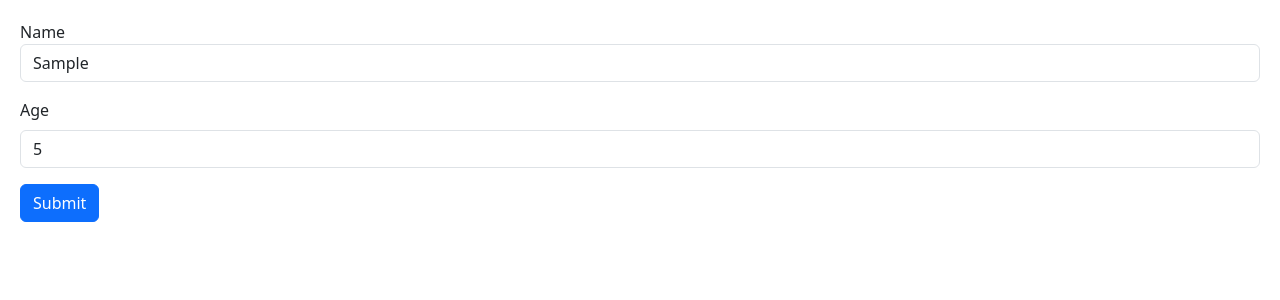
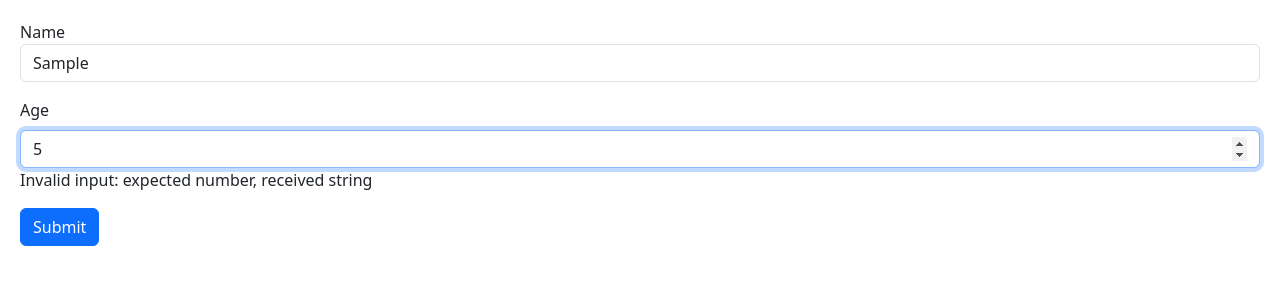
Before and after one commit to 9vmfrhx9bp-gif/react-project, a React (Vite) app in the folder react-app/: page / in a window 1280 px wide. Both pictures are taken after typing "Sample", "5" into the empty fields and a click on the button "Submit". Shown: the top 300 px of the page. Built offline with nearby package versions, Linux system fonts and the light colour scheme.

Commit message:
Form Component beendet

```diff
--- a/react-app/src/components/Form.tsx
+++ b/react-app/src/components/Form.tsx
@@ -1,28 +1,32 @@
 import React, { FormEvent, useRef, useState } from "react";
 import { FieldValues, useForm } from "react-hook-form"
+import { z } from 'zod';
+import { zodResolver } from '@hookform/resolvers/zod';
 
-interface FormData{
-    name:string;
-    age:number;
-}
+const schema = z.object({
+    name: z.string().min(3, { message: 'Name must be at least 3 characters' }),
+    age: z.number().min(18)
+})
+
+type FormData = z.infer<typeof schema>
 
 function Form() {
 
 
-    const { register, handleSubmit, formState: { errors }  } = useForm<FormData>();
+    const { register, handleSubmit, formState: { errors } } = useForm<FormData>({ resolver: zodResolver(schema) });
     const onSubmit = (data: FieldValues) => console.log(data);
 
     return (
         <form onSubmit={handleSubmit(onSubmit)}>
             <div className="mb-3">
                 <label htmlFor="name" className="forml-label">Name</label>
-                <input {...register('name', { required: true, minLength: 5 })} id="name" type="text" className="form-control" />
-                {errors.name?.type === 'required' && <p class: text-danger>The name field is to short</p>}
-                {errors.age?.type === 'minLength' && <p>The name must be at least 5 characters long</p>}
+                <input {...register('name')} id="name" type="text" className="form-control" />
+                {errors.name && (<p>{errors.name.message}</p>)}
             </div>
             <div className="mb-3">
                 <label htmlFor="age" className="form-label">Age</label>
                 <input {...register('age')} id="age" type="number" className="form-control" />
+                {errors.age && (<p>{errors.age.message}</p>)}
             </div>
             <button className="btn btn-primary" type="submit">Submit</button>
 
```
